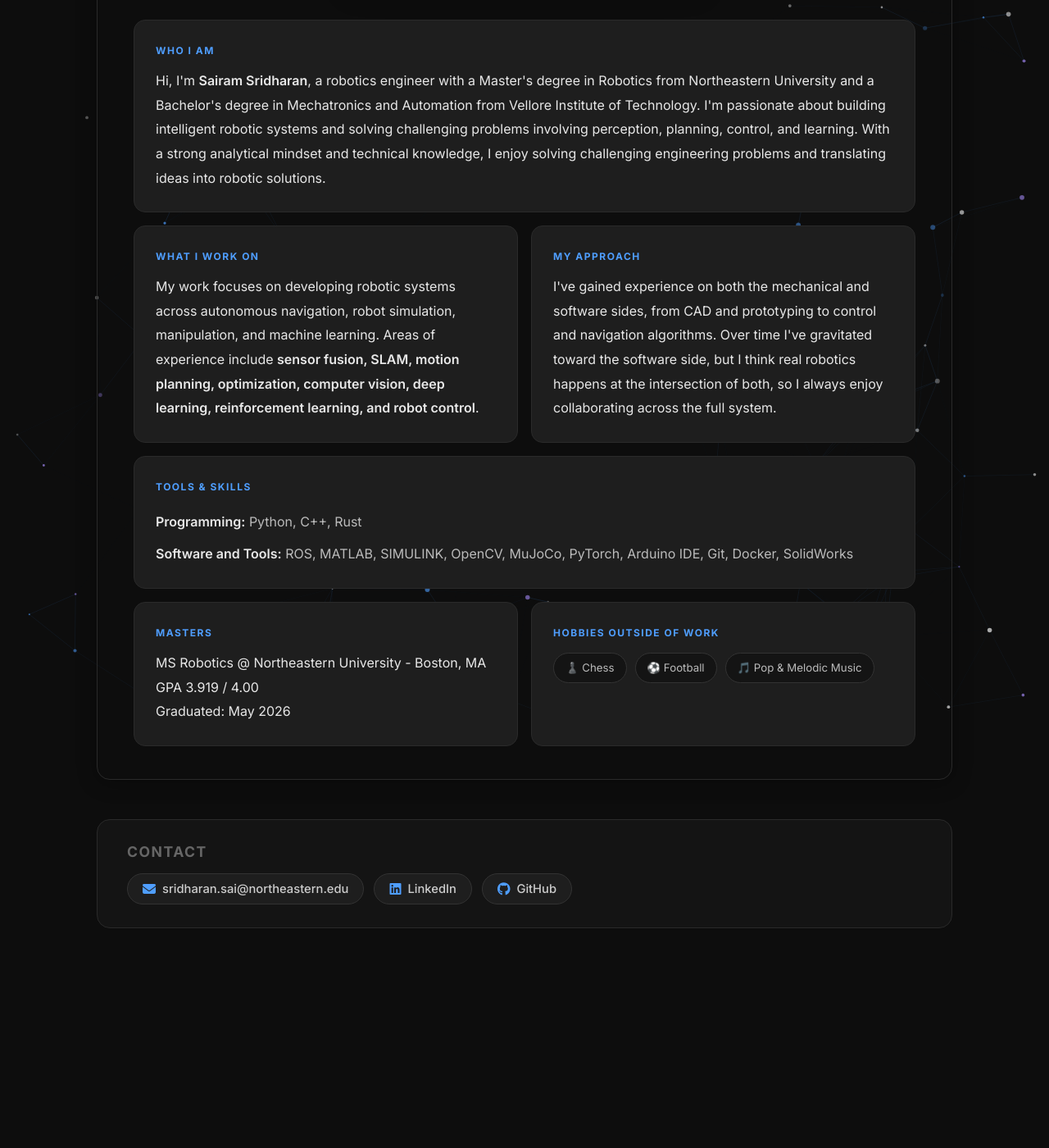
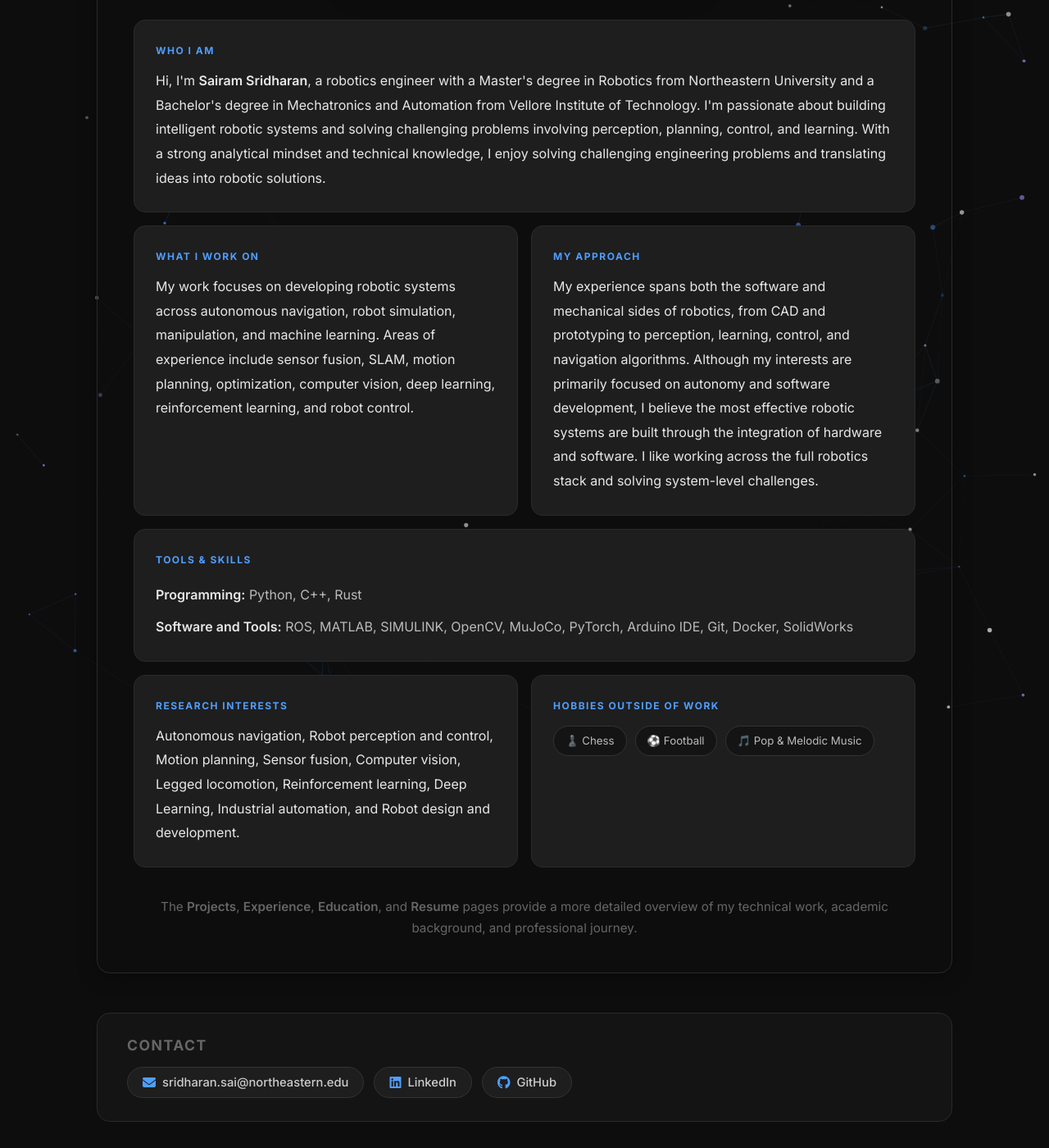
Before and after one commit to Sairamzz/Sairamzz.github.io, a Jekyll site: the page built from index.md, in a window 1280 px wide and 1400 px high, scrolled down 760 px. Shown: the whole window at 82% size. Built offline with Jekyll 4.4.1, drawn with Linux system fonts in a browser that asks for light colours; nearby versions of some CDN libraries; before the commit the page ends 1924 px from its top, so only the background shows below that.

Commit message:
index.md

```diff
--- a/index.md
+++ b/index.md
@@ -24,7 +24,7 @@ title: About
   <div style="background:#1e1e1e; border:1px solid #2a2a2a; border-radius:14px; padding:26px;">
     <div style="font-size:0.75rem; font-weight:700; letter-spacing:1.5px; text-transform:uppercase; color:#4f9eff; margin-bottom:12px;">What I Work On</div>
     <p style="color:#e8e8e8; font-size:1rem; line-height:1.85; margin:0;">
-      My work focuses on developing robotic systems across autonomous navigation, robot simulation, manipulation, and machine learning. Areas of experience include <strong>sensor fusion, SLAM, motion planning, optimization, computer vision, deep learning, reinforcement learning, and robot control</strong>.
+      My work focuses on developing robotic systems across autonomous navigation, robot simulation, manipulation, and machine learning. Areas of experience include sensor fusion, SLAM, motion planning, optimization, computer vision, deep learning, reinforcement learning, and robot control.
     </p>
   </div>
 
@@ -32,7 +32,7 @@ title: About
   <div style="background:#1e1e1e; border:1px solid #2a2a2a; border-radius:14px; padding:26px;">
     <div style="font-size:0.75rem; font-weight:700; letter-spacing:1.5px; text-transform:uppercase; color:#4f9eff; margin-bottom:12px;">My Approach</div>
     <p style="color:#e8e8e8; font-size:1rem; line-height:1.85; margin:0;">
-      I've gained experience on both the mechanical and software sides, from CAD and prototyping to control and navigation algorithms. Over time I've gravitated toward the software side, but I think real robotics happens at the intersection of both, so I always enjoy collaborating across the full system.
+      My experience spans both the software and mechanical sides of robotics, from CAD and prototyping to perception, learning, control, and navigation algorithms. Although my interests are primarily focused on autonomy and software development, I believe the most effective robotic systems are built through the integration of hardware and software. I like working across the full robotics stack and solving system-level challenges.
     </p>
   </div>
 
@@ -49,15 +49,16 @@ title: About
     </p>
   </div>
 
-  <!-- Currently -->
-  <div style="background:#1e1e1e; border:1px solid #2a2a2a; border-radius:14px; padding:26px;">
-    <div style="font-size:0.75rem; font-weight:700; letter-spacing:1.5px; text-transform:uppercase; color:#4f9eff; margin-bottom:12px;">Masters</div>
-    <p style="color:#e8e8e8; font-size:1rem; line-height:1.85; margin:0;">
-      MS Robotics @ Northeastern University - Boston, MA<br>
-      GPA 3.919 / 4.00<br>
-      Graduated: May 2026
-    </p>
+<!-- Research Interests -->
+<div style="background:#1e1e1e; border:1px solid #2a2a2a; border-radius:14px; padding:26px;">
+  <div style="font-size:0.75rem; font-weight:700; letter-spacing:1.5px; text-transform:uppercase; color:#4f9eff; margin-bottom:12px;">
+    Research Interests
   </div>
+
+  <p style="color:#e8e8e8; font-size:1rem; line-height:1.85; margin:0;">
+    Autonomous navigation, Robot perception and control, Motion planning, Sensor fusion, Computer vision, Legged locomotion, Reinforcement learning, Deep Learning, Industrial automation, and Robot design and development.
+  </p>
+</div>
 
   <!-- Outside of Work -->
   <div style="background:#1e1e1e; border:1px solid #2a2a2a; border-radius:14px; padding:26px;">
@@ -70,3 +71,7 @@ title: About
   </div>
 
 </div>
+
+<p style="text-align:center; margin-top:35px; color:#666; font-size:0.95rem;">
+  The <strong>Projects</strong>, <strong>Experience</strong>, <strong>Education</strong>, and <strong>Resume</strong> pages provide a more detailed overview of my technical work, academic background, and professional journey.
+</p>
```
